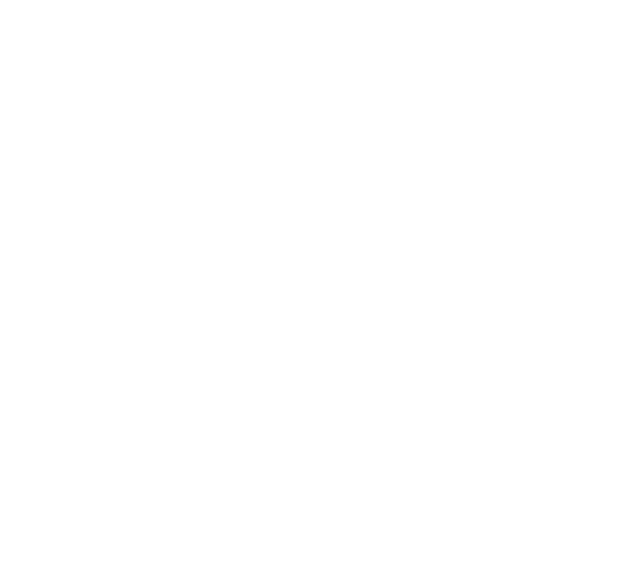
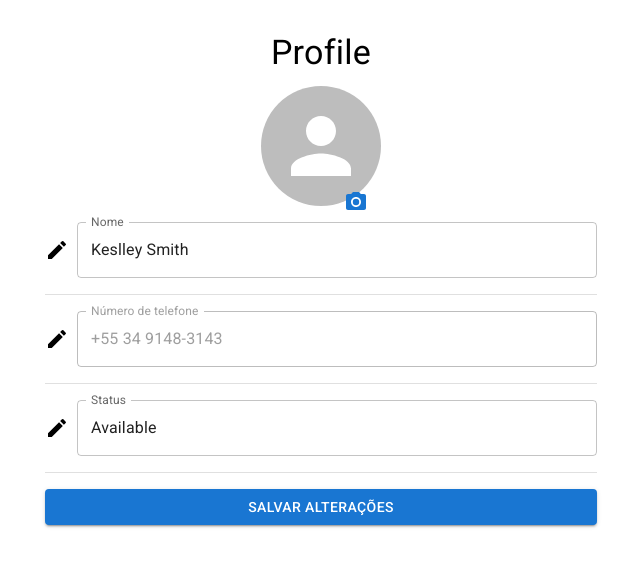
Before and after one commit to KeslleySmithOli/projectArielUaiDrop, a React (Create React App) app: page /settings in a window 1280 px wide. Before the commit this address had no page. Shown: the top 566 px of the page, without its empty margins (319-959 px from the left). Built offline with nearby package versions, Linux system fonts and the light colour scheme.

Commit message:
add page-settings-and-icon-darkMode

```diff
--- a/src/App.tsx
+++ b/src/App.tsx
@@ -7,7 +7,8 @@
 import ChatWindow from './components/ChatWindow';
 import FlowEditor from './pages/FlowEditor';
 import GlobalStyle from './styles/GlobalStyle';
-import Contacts from './components/Contact'; // Certifique-se de que o caminho está correto
+import Contacts from './components/Contact';
+import SettingsPage from './pages/SettingsPage';
 import 'emoji-mart/css/emoji-mart.css';
 
 const AppContainer = styled.div`
@@ -20,6 +21,7 @@
     <Router>
       <GlobalStyle />
       <Routes>
+        <Route path="/settings" element={<SettingsPage />} />
         <Route path="/" element={<Login />} />
         <Route path="/flows" element={<FlowEditor />} />
 
--- a/src/components/Sidebar.tsx
+++ b/src/components/Sidebar.tsx
@@ -13,13 +13,16 @@
 import FlowChartIcon from "@mui/icons-material/ShowChart";
 import { Link } from "react-router-dom";
 import QrCodeIcon from "@mui/icons-material/QrCode";
+import { Container, Typography, Switch, FormControlLabel } from "@mui/material";
 
 const Sidebar: React.FC = () => {
+  const [darkMode, setDarkMode] = React.useState(false);
+
+  const handleToggle = () => setDarkMode((prev) => !prev);
+
   return (
     <SidebarContainer>
       <Link to="/Contact" style={{ textDecoration: "none" }}>
-        {" "}
-        {/* Link para a página de contatos */}
         <StyledIconButton
           aria-label="Contatos"
           sx={{
@@ -34,18 +37,16 @@
 
       <StyledIconButton aria-label="Ver Conversas">
         <Badge badgeContent={6} color="error">
-          <ChatIcon sx={{ color: "#00a100" }}></ChatIcon>
+          <ChatIcon sx={{ color: "#00a100" }} />
         </Badge>
       </StyledIconButton>
 
       <Divider />
 
-      <Spacer></Spacer>
+      <Spacer />
 
       <StyledIconButton>
         <Link to="/qr-code" style={{ textDecoration: "none" }}>
-          {" "}
-          {/* Link para o QR Code */}
           <StyledIconButton aria-label="Ler QR Code">
             <QrCodeIcon sx={{ color: "#000092" }} />
           </StyledIconButton>
@@ -60,12 +61,26 @@
         </Link>
       </StyledIconButton>
 
-      <StyledIconButton aria-label="Settings">
-        <TuneIcon />
-      </StyledIconButton>
+      <Link to="/settings" style={{ textDecoration: "none" }}>
+        <StyledIconButton aria-label="Settings">
+          <TuneIcon />
+        </StyledIconButton>
+      </Link>
 
-      <StyledIconButton aria-label="Settings">
-        <ToggleOnIcon fontSize="large" sx={{ color: "#00a100" }} />
+      <StyledIconButton aria-label="Modo Escuro">
+        <FormControlLabel
+          control={<Switch checked={darkMode} onChange={handleToggle} />}
+          sx={{
+            "& .MuiSwitch-switchBase.Mui-checked": {
+              color: "#00a100", // Cor do botão quando ativo
+            },
+            "& .MuiSwitch-switchBase.Mui-checked + .MuiSwitch-track": {
+              backgroundColor: "#00a100", // Cor da trilha quando ativo
+            },
+            marginLeft: 2
+          }}
+          label=""
+        />
       </StyledIconButton>
     </SidebarContainer>
   );
--- /dev/null
+++ b/src/pages/SettingsPage.tsx
@@ -0,0 +1,103 @@
+// src/pages/SettingsPage.tsx
+
+import React, { useState } from "react";
+import {
+  Avatar,
+  Button,
+  TextField,
+  Typography,
+  IconButton,
+  Container,
+  Stack,
+  Divider,
+  Box
+} from "@mui/material";
+import PhotoCamera from "@mui/icons-material/PhotoCamera";
+import EditIcon from "@mui/icons-material/Edit";
+
+const SettingsPage: React.FC = () => {
+  const [profileImage, setProfileImage] = useState<string | undefined>();
+  const [phoneNumber, setPhoneNumber] = useState("+55 34 9148-3143");
+  const [status, setStatus] = useState("Available");
+
+  const handleImageUpload = (event: React.ChangeEvent<HTMLInputElement>) => {
+    const file = event.target.files?.[0];
+    if (file) {
+      const reader = new FileReader();
+      reader.onload = () => setProfileImage(reader.result as string);
+      reader.readAsDataURL(file);
+    }
+  };
+
+  return (
+    <Container maxWidth="sm" sx={{ paddingTop: 4 }}>
+      <Typography variant="h4" align="center" gutterBottom>
+        Profile
+      </Typography>
+
+      <Box sx={{ display: "flex", justifyContent: "center", position: "relative" }}>
+        <Avatar
+          src={profileImage}
+          sx={{ width: 120, height: 120, marginBottom: 2 }}
+        />
+        <IconButton
+          color="primary"
+          component="label"
+          sx={{ position: "absolute", bottom: 0, right: "40%" }}
+        >
+          <PhotoCamera />
+          <input
+            type="file"
+            accept="image/*"
+            hidden
+            onChange={handleImageUpload}
+          />
+        </IconButton>
+      </Box>
+
+      <Stack spacing={2} divider={<Divider />}>
+        {/* Nome */}
+        <Box sx={{ display: "flex", alignItems: "center" }}>
+          <EditIcon sx={{ marginRight: 1 }} />
+          <TextField
+            label="Nome"
+            defaultValue="Keslley Smith"
+            variant="outlined"
+            fullWidth
+          />
+        </Box>
+
+        {/* Telefone */}
+        <Box sx={{ display: "flex", alignItems: "center" }}>
+          <EditIcon sx={{ marginRight: 1 }} />
+          <TextField
+            label="Número de telefone"
+            value={phoneNumber}
+            variant="outlined"
+            fullWidth
+            disabled
+          />
+        </Box>
+
+        {/* Status */}
+        <Box sx={{ display: "flex", alignItems: "center" }}>
+          <EditIcon sx={{ marginRight: 1 }} />
+          <TextField
+            label="Status"
+            value={status}
+            onChange={(e) => setStatus(e.target.value)}
+            variant="outlined"
+            fullWidth
+          />
+        </Box>
+
+        {/* Botão de Salvar */}
+        <Button variant="contained" color="primary" fullWidth>
+          Salvar Alterações
+        </Button>
+      </Stack>
+    </Container>
+  );
+};
+
+export default SettingsPage;
```
